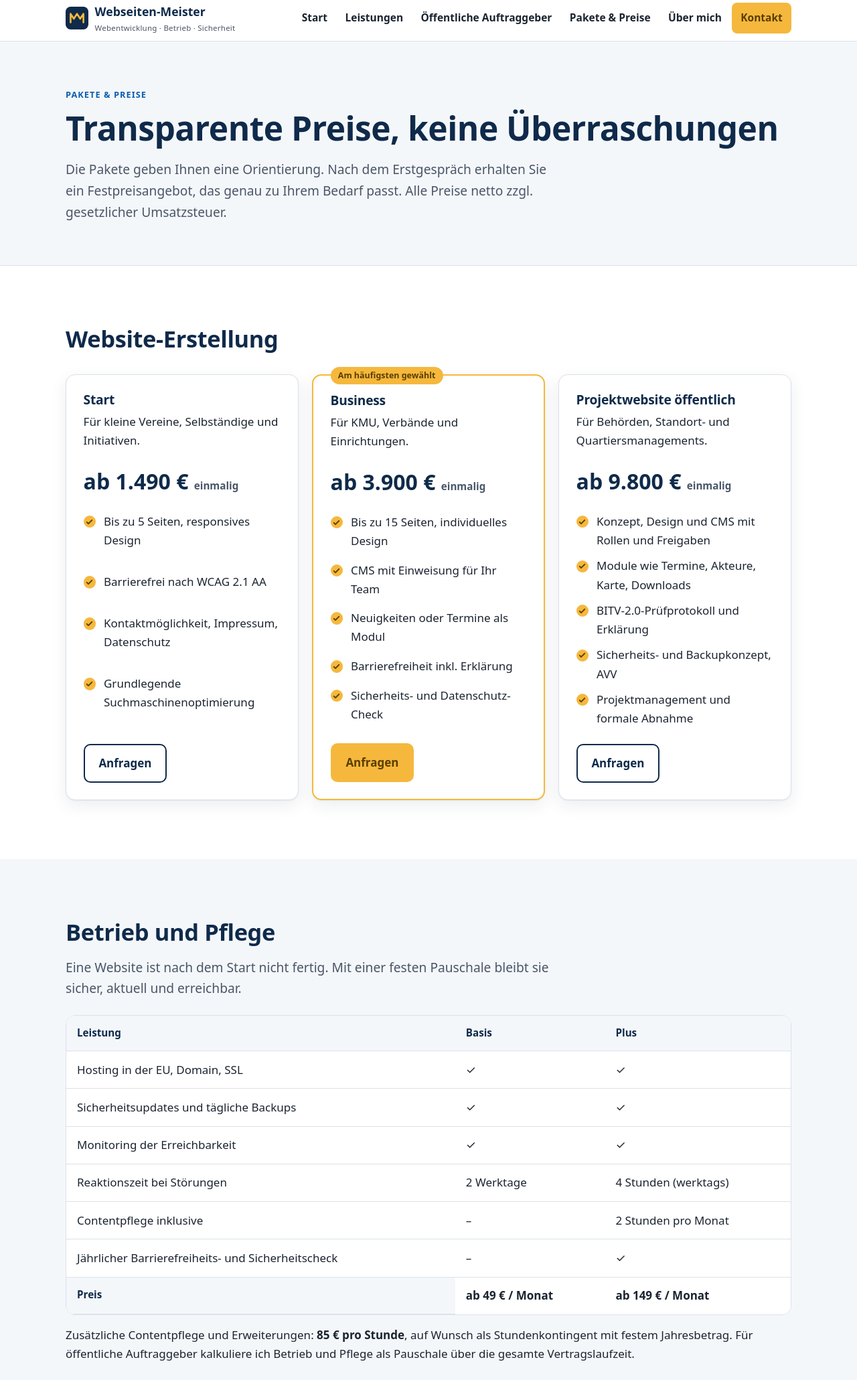
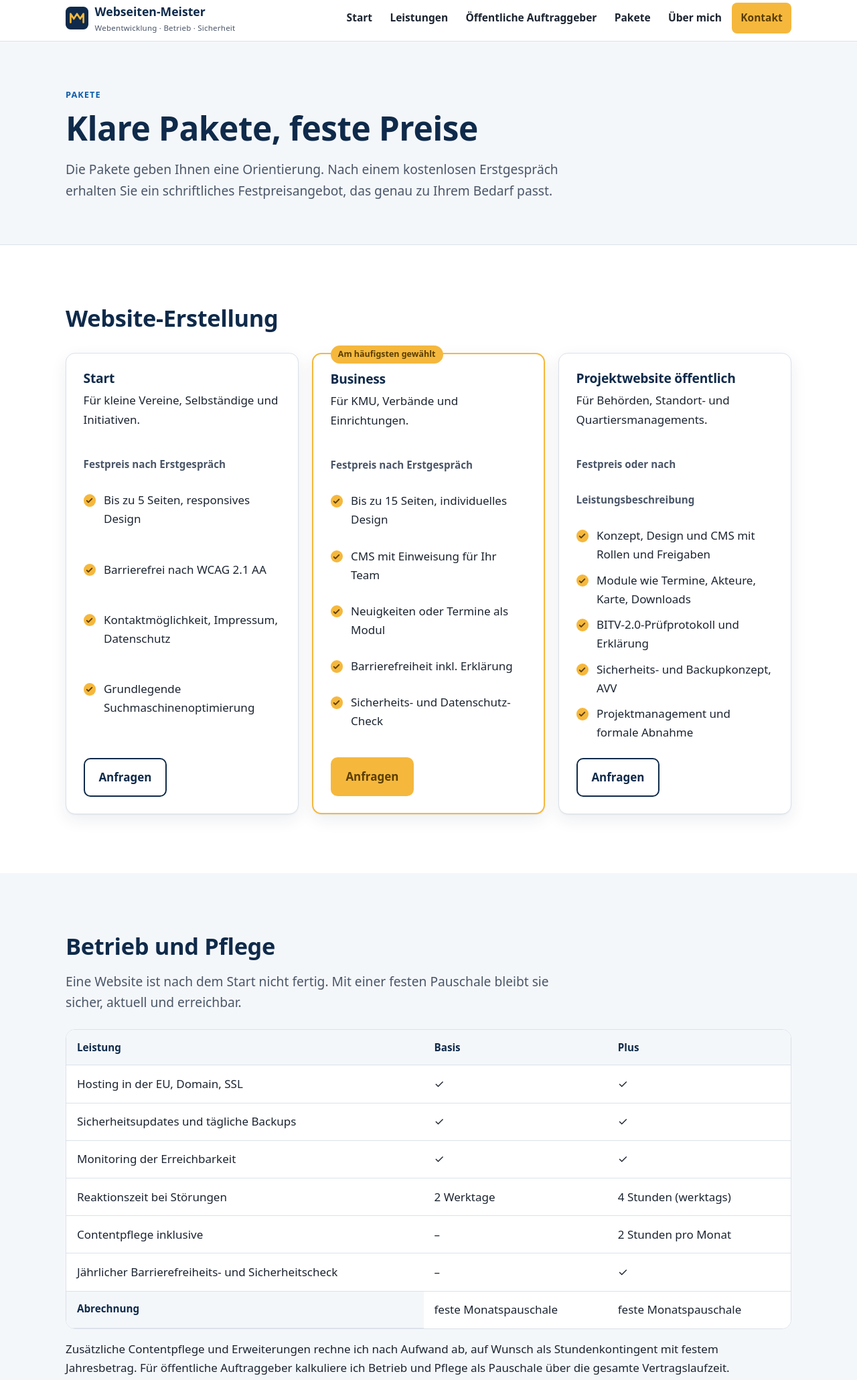
Before and after one commit to Kico-bot/meister-website, an Astro site: page /pakete in a window 1280 px wide. Shown: the part 7-2068 px from the top of the page at 67% size. Built offline with nearby package versions, Linux system fonts and the light colour scheme; Astro itself is replaced by a stand-in of ours.

Commit message:
Anschrift und E-Mail ergänzen, Preise vorerst ausblenden
Co-Authored-By: Claude Opus 5.5 <noreply@anthropic.com>
Claude-Session: https://claude.ai/code/session_018HcHaGc2oMTSNcBm9xE6ex

```diff
--- a/src/pages/index.astro
+++ b/src/pages/index.astro
@@ -104,7 +104,7 @@ import { site } from '../site';
         <h2>Gut zu wissen</h2>
       </div>
       <div class="prose">
-        <details><summary>Was kostet eine Website?</summary><p>Eine kleine Website mit wenigen Seiten beginnt bei einem niedrigen vierstelligen Betrag, eine umfangreiche Projektwebsite mit CMS, Terminkalender und mehrjährigem Betrieb liegt höher. Sie bekommen immer einen Festpreis, Richtwerte finden Sie unter <a href="/pakete/">Pakete &amp; Preise</a>.</p></details>
+        <details><summary>Was kostet eine Website?</summary><p>Das hängt vom Umfang ab: Eine kleine Vereinswebsite ist deutlich günstiger als eine Projektwebsite mit CMS, Terminkalender und mehrjährigem Betrieb. Nach dem kostenlosen Erstgespräch bekommen Sie immer einen schriftlichen Festpreis. Einen Überblick gibt es unter <a href="/pakete/">Pakete</a>.</p></details>
         <details><summary>Wie lange dauert ein Projekt?</summary><p>Eine kleine Website ist in zwei bis vier Wochen fertig, eine größere Projektwebsite in sechs bis zwölf Wochen. Entscheidend ist meist, wie schnell die Inhalte bereitstehen.</p></details>
         <details><summary>Können wir die Inhalte selbst ändern?</summary><p>Ja. Jede Website bekommt ein einfaches CMS. Ihre Redaktion wird eingewiesen und erhält eine kurze Anleitung. Wer keine Zeit hat, bucht die Contentpflege bei mir.</p></details>
         <details><summary>Übernehmen Sie auch Texte und Fotos?</summary><p>Ich unterstütze bei Seitenstruktur, Texten für das Web und Leichter Sprache. Für professionelle Fotos oder Illustrationen arbeite ich mit Partnern zusammen.</p></details>
--- a/src/pages/pakete.astro
+++ b/src/pages/pakete.astro
@@ -2,12 +2,12 @@
 import Base from '../layouts/Base.astro';
 import Cta from '../components/Cta.astro';
 ---
-<Base title="Pakete & Preise" description="Transparente Richtpreise für Websites, Betrieb und Contentpflege. Festpreis für die Erstellung, feste Pauschalen für den Betrieb.">
+<Base title="Pakete" description="Pakete für Website-Erstellung, Betrieb und Contentpflege. Festpreis für die Erstellung, feste Pauschalen für den Betrieb.">
   <section class="page-head">
     <div class="container">
-      <span class="eyebrow">Pakete &amp; Preise</span>
-      <h1>Transparente Preise, keine Überraschungen</h1>
-      <p class="lead">Die Pakete geben Ihnen eine Orientierung. Nach dem Erstgespräch erhalten Sie ein Festpreisangebot, das genau zu Ihrem Bedarf passt. Alle Preise netto zzgl. gesetzlicher Umsatzsteuer.</p>
+      <span class="eyebrow">Pakete</span>
+      <h1>Klare Pakete, feste Preise</h1>
+      <p class="lead">Die Pakete geben Ihnen eine Orientierung. Nach einem kostenlosen Erstgespräch erhalten Sie ein schriftliches Festpreisangebot, das genau zu Ihrem Bedarf passt.</p>
     </div>
   </section>
 
@@ -18,7 +18,7 @@ import Cta from '../components/Cta.astro';
         <div class="card price-card">
           <h3>Start</h3>
           <p>Für kleine Vereine, Selbständige und Initiativen.</p>
-          <div class="price">ab 1.490 € <small>einmalig</small></div>
+          <div class="price"><small>Festpreis nach Erstgespräch</small></div>
           <ul class="checklist">
             <li>Bis zu 5 Seiten, responsives Design</li>
             <li>Barrierefrei nach WCAG 2.1 AA</li>
@@ -31,7 +31,7 @@ import Cta from '../components/Cta.astro';
           <span class="badge">Am häufigsten gewählt</span>
           <h3>Business</h3>
           <p>Für KMU, Verbände und Einrichtungen.</p>
-          <div class="price">ab 3.900 € <small>einmalig</small></div>
+          <div class="price"><small>Festpreis nach Erstgespräch</small></div>
           <ul class="checklist">
             <li>Bis zu 15 Seiten, individuelles Design</li>
             <li>CMS mit Einweisung für Ihr Team</li>
@@ -44,7 +44,7 @@ import Cta from '../components/Cta.astro';
         <div class="card price-card">
           <h3>Projektwebsite öffentlich</h3>
           <p>Für Behörden, Standort- und Quartiersmanagements.</p>
-          <div class="price">ab 9.800 € <small>einmalig</small></div>
+          <div class="price"><small>Festpreis oder nach Leistungsbeschreibung</small></div>
           <ul class="checklist">
             <li>Konzept, Design und CMS mit Rollen und Freigaben</li>
             <li>Module wie Termine, Akteure, Karte, Downloads</li>
@@ -73,11 +73,11 @@ import Cta from '../components/Cta.astro';
             <tr><td>Reaktionszeit bei Störungen</td><td>2 Werktage</td><td>4 Stunden (werktags)</td></tr>
             <tr><td>Contentpflege inklusive</td><td>–</td><td>2 Stunden pro Monat</td></tr>
             <tr><td>Jährlicher Barrierefreiheits- und Sicherheitscheck</td><td>–</td><td>✓</td></tr>
-            <tr><th scope="row">Preis</th><td><strong>ab 49 € / Monat</strong></td><td><strong>ab 149 € / Monat</strong></td></tr>
+            <tr><th scope="row">Abrechnung</th><td>feste Monatspauschale</td><td>feste Monatspauschale</td></tr>
           </tbody>
         </table>
       </div>
-      <p style="margin-top:1rem">Zusätzliche Contentpflege und Erweiterungen: <strong>85 € pro Stunde</strong>, auf Wunsch als Stundenkontingent mit festem Jahresbetrag. Für öffentliche Auftraggeber kalkuliere ich Betrieb und Pflege als Pauschale über die gesamte Vertragslaufzeit.</p>
+      <p style="margin-top:1rem">Zusätzliche Contentpflege und Erweiterungen rechne ich nach Aufwand ab, auf Wunsch als Stundenkontingent mit festem Jahresbetrag. Für öffentliche Auftraggeber kalkuliere ich Betrieb und Pflege als Pauschale über die gesamte Vertragslaufzeit.</p>
     </div>
   </section>
 
--- a/src/site.ts
+++ b/src/site.ts
@@ -1,14 +1,13 @@
 // Zentrale Angaben – hier einmal pflegen, sie werden überall auf der Seite verwendet.
-// TODO vor dem Livegang: Anschrift und Telefon ergänzen (Pflicht fürs Impressum).
 export const site = {
   name: 'Webseiten-Meister',
   claim: 'Websites für Verwaltung, Vereine und Mittelstand',
   url: 'https://webseiten-meister.de',
   owner: 'Kristian Dabic',
-  email: 'kontakt@webseiten-meister.de',
+  email: 'info@webseiten-meister.de',
   phone: '', // z. B. '+49 …'
-  street: '[Straße und Hausnummer]',
-  city: '[PLZ] München',
+  street: 'Ferdinand-Miller-Platz 15',
+  city: '80335 München',
   vatId: '', // USt-IdNr., falls vorhanden
 };
 
@@ -16,6 +15,6 @@ export const nav = [
   { href: '/', label: 'Start' },
   { href: '/leistungen/', label: 'Leistungen' },
   { href: '/oeffentliche-auftraggeber/', label: 'Öffentliche Auftraggeber' },
-  { href: '/pakete/', label: 'Pakete & Preise' },
+  { href: '/pakete/', label: 'Pakete' },
   { href: '/ueber-mich/', label: 'Über mich' },
 ];
```
Also changed, not shown: README.md.
